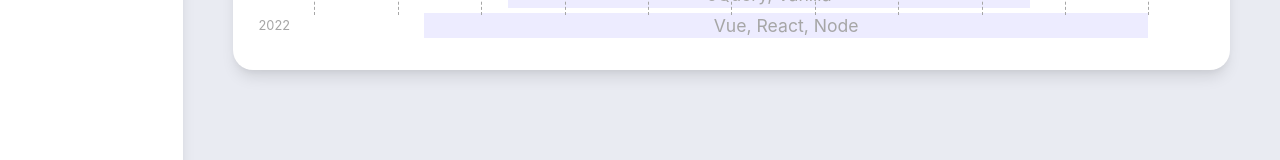
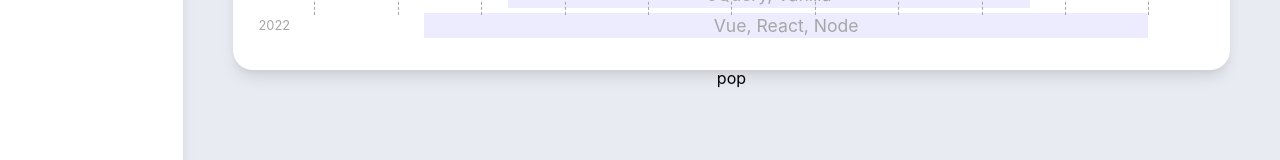
Before and after one commit to annkim7/portfolio2022, a React (Create React App) app in the folder portfolio2022/: page / in a window 1280 px wide. Shown: the part 525-685 px from the top of the page. Built offline with nearby package versions, Linux system fonts and the light colour scheme; a web font is replaced by a local one.

Commit message:
pop layout

```diff
--- a/portfolio2022/src/App.js
+++ b/portfolio2022/src/App.js
@@ -41,6 +41,9 @@
 
               </div>
           </div>
+          <div>
+            pop
+          </div>
         </section>
       </div>
     </div>
```
